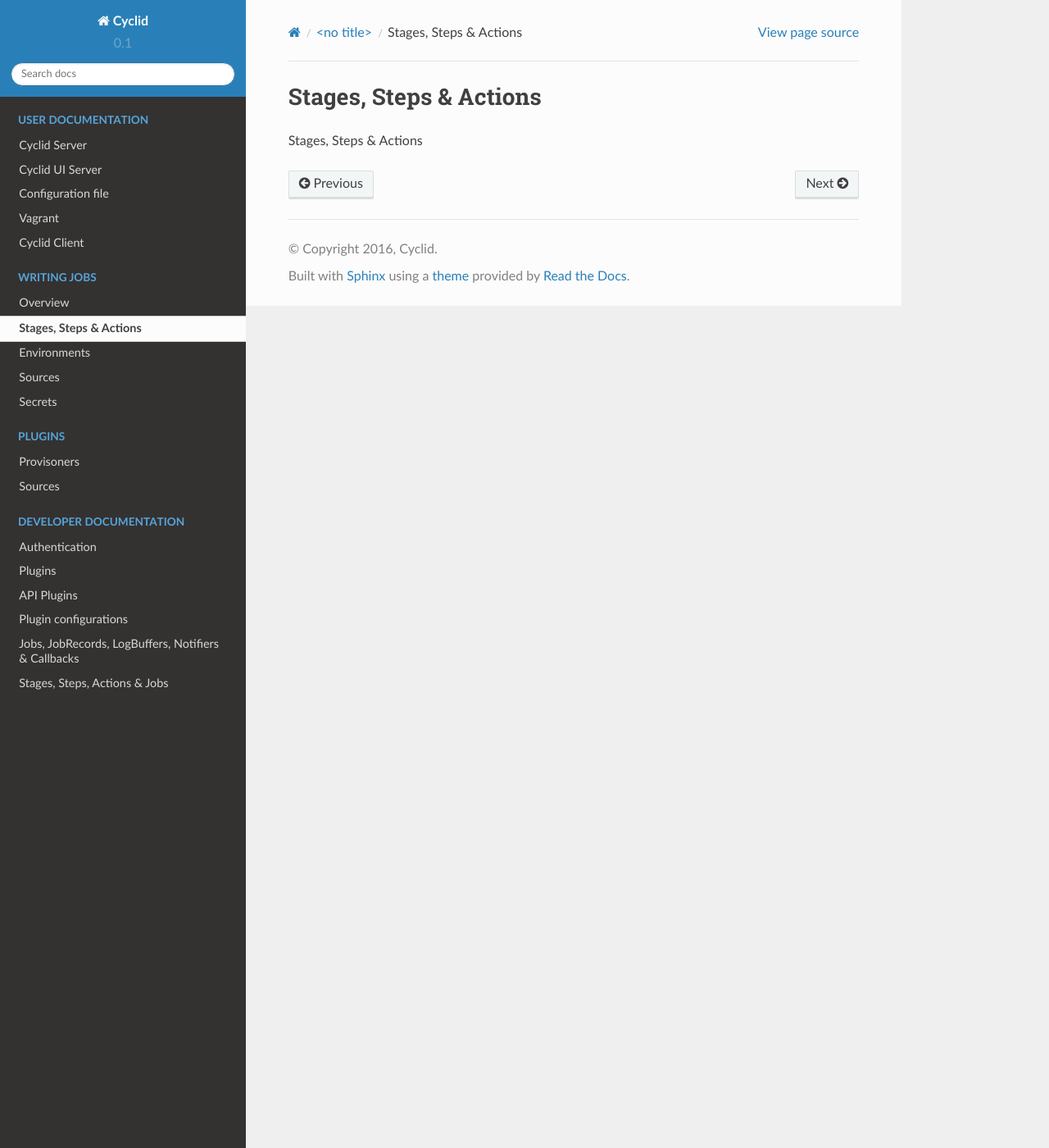
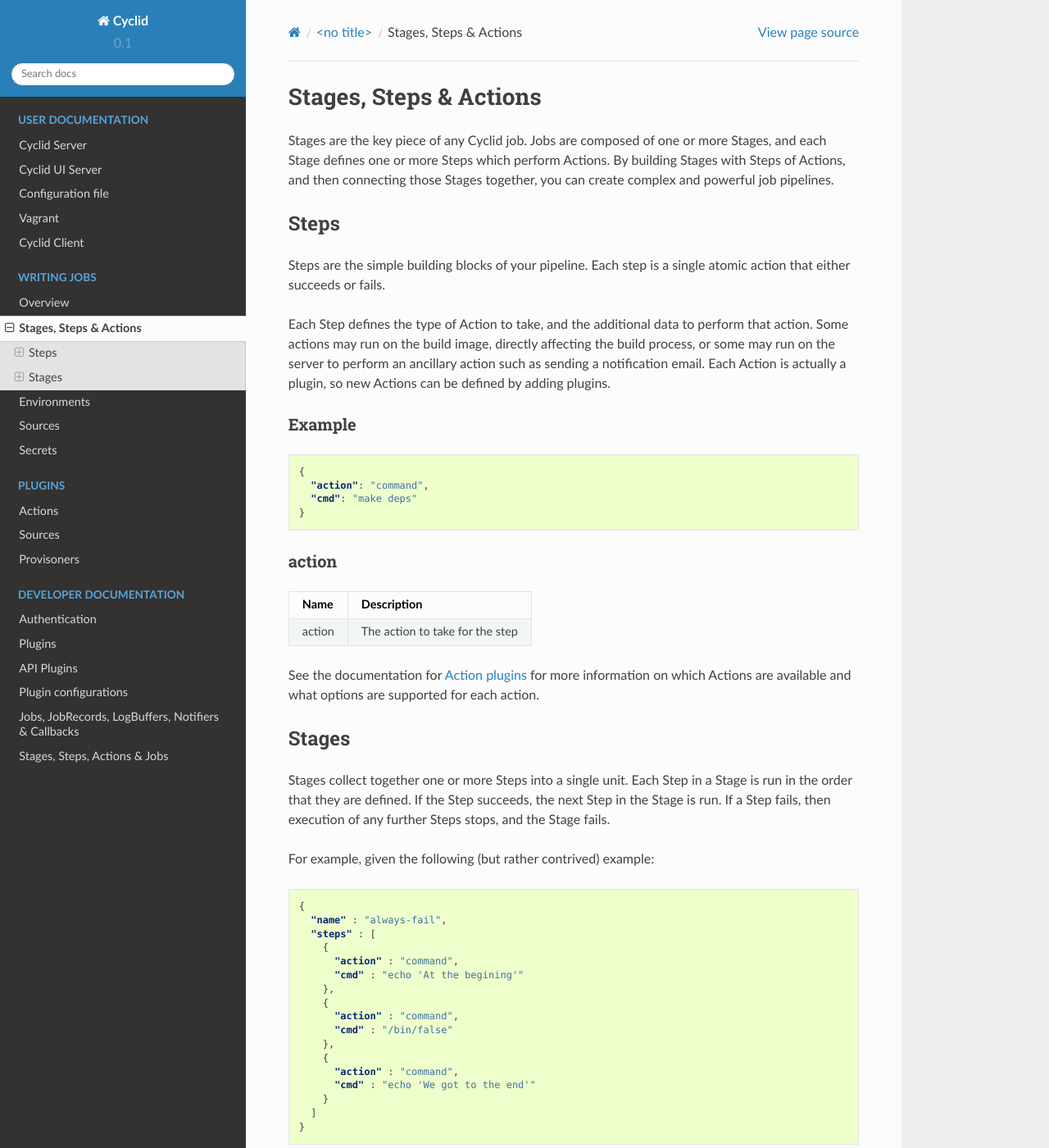
Before and after one commit to Cyclid/Cyclid-docs, a Sphinx documentation site: the page built from docs/jobs/stages.rst, in a window 1280 px wide and 1400 px high. Shown: the whole window at 82% size. Built offline with Sphinx 7.4.7 and the Read the Docs theme 2.0.0, drawn with Linux system fonts in a browser that asks for light colours; some of the changed text lies outside the part shown.

Commit message:
Document Stages, Steps & Actions

```diff
--- a/docs/jobs/stages.rst
+++ b/docs/jobs/stages.rst
@@ -4,4 +4,153 @@
 Stages, Steps & Actions
 #######################
 
-Stages, Steps & Actions
+Stages are the key piece of any Cyclid job. Jobs are composed of one or more
+Stages, and each Stage defines one or more Steps which perform Actions. By
+building Stages with Steps of Actions, and then connecting those Stages
+together, you can create complex and powerful job pipelines.
+
+.. _steps:
+
+*****
+Steps
+*****
+
+Steps are the simple building blocks of your pipeline. Each step is a single
+atomic action that either succeeds or fails.
+
+Each Step defines the type of Action to take, and the additional data to perform
+that action. Some actions may run on the build image, directly affecting the
+build process, or some may run on the server to perform an ancillary action
+such as sending a notification email. Each Action is actually a plugin, so new
+Actions can be defined by adding plugins.
+
+Example
+=======
+
+.. highlight:: json
+.. code:: json
+
+  {
+    "action": "command",
+    "cmd": "make deps"
+  }
+
+action
+======
+
+====== ====================================================
+Name   Description
+====== ====================================================
+action The action to take for the step
+====== ====================================================
+
+See the documentation for :ref:`Action plugins <actions>` for more information
+on which Actions are available and what options are supported for each action.
+
+.. _stages:
+
+******
+Stages
+******
+
+Stages collect together one or more Steps into a single unit. Each Step in a
+Stage is run in the order that they are defined. If the Step succeeds, the
+next Step in the Stage is run. If a Step fails, then execution of any further
+Steps stops, and the Stage fails.
+
+For example, given the following (but rather contrived) example:
+
+.. code:: json
+
+  {
+    "name" : "always-fail",
+    "steps" : [
+      {
+        "action" : "command",
+        "cmd" : "echo 'At the begining'"
+      },
+      {
+        "action" : "command",
+        "cmd" : "/bin/false"
+      },
+      {
+        "action" : "command",
+        "cmd" : "echo 'We got to the end'"
+      }
+    ]
+  }
+
+The first Step will run successfully, echoing ``At the begining``. Because the
+first Step succeeded, the next Step will run. This Step will always fail
+(because ``/bin/false`` will always fail): when this happens, the Stage will
+stop and the third Step will never run.
+
+Example
+=======
+
+A simple Stage, with a single Step that runs a command:
+
+.. code:: json
+
+  {
+    "name" : "prepare",
+    "steps" : [
+      {
+        "action": "command",
+        "cmd": "make deps"
+      }
+    ]
+  }
+
+A more complex Stage, with multiple Steps:
+
+.. code:: json
+
+  {
+    "name" : "bundle-install",
+    "steps" : [
+      {
+        "action" : "command",
+        "cmd" : "sudo gem install bundler --no-ri --no-doc"
+      },
+      {
+        "action" : "command",
+        "cmd": "bundle install --path vendor/bundle",
+        "path" : "%{workspace}/Example"
+      }
+    ]
+  }
+
+name
+====
+
+====== ====================================================
+Name   Description
+====== ====================================================
+name   The name of the stage
+====== ====================================================
+
+Every Stage must have a name. This name should be unique. Names should not
+contain spaces and should ideally be descriptive and human readable.
+
+.. INFO::
+  If you define a Stage in your job definition with the same name as a Stage
+  that has been defined on the server, the Stage in your job will take
+  precedence. You should NOT rely on this behaviour: it may change at any time
+  in the future.
+
+steps
+=====
+
+====== ====================================================
+Name   Description
+====== ====================================================
+steps  A list of Steps to be run by this Stage
+====== ====================================================
+
+A Stage must define at least one Step to run. There is no limit on the number
+of Steps you can define in a single Stage, but you should probably try to keep
+the number low and split large lists of Steps up into multiple Stages with
+fewer Steps in each Stage.
+
+See the section on :ref:`Steps` for more information on how to define Steps.
--- a/docs/plugins/index.rst
+++ b/docs/plugins/index.rst
@@ -3,5 +3,6 @@
 .. toctree::
    :maxdepth: 3
 
+   actions
+   sources
    provisioners
-   sources
```
